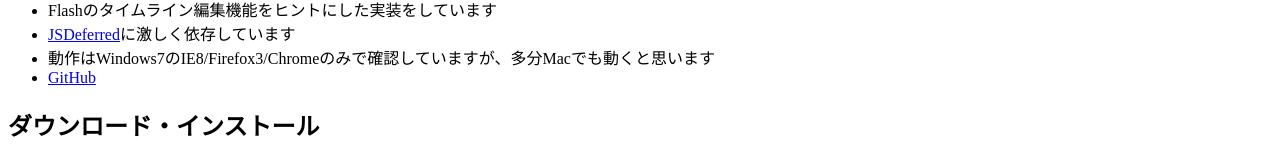
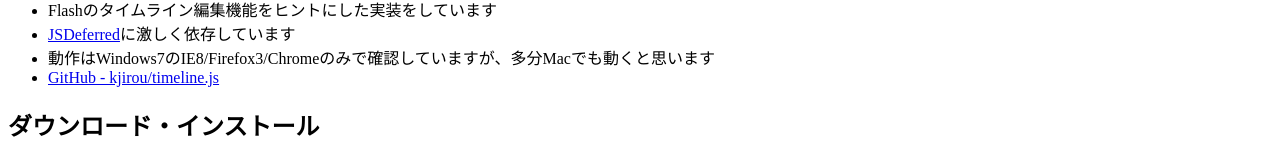
Before and after one commit to kjirou/timeline.js, a plain HTML site: page intro/index.html in a window 1280 px wide. Shown: the part 195-354 px from the top of the page. Drawn offline with Linux system fonts and the light colour scheme.

Commit message:
Fix texts

```diff
--- a/intro/index.html
+++ b/intro/index.html
@@ -48,7 +48,7 @@ div.code {
     <li>Flashのタイムライン編集機能をヒントにした実装をしています</li>
     <li><a href="http://cho45.stfuawsc.com/jsdeferred/" target="_blank">JSDeferred</a>に激しく依存しています</li>
     <li>動作はWindows7のIE8/Firefox3/Chromeのみで確認していますが、多分Macでも動くと思います</li>
-    <li><a href="https://github.com/kjirou/timeline.js" target="_blank">GitHub</a></li>
+    <li><a href="https://github.com/kjirou/timeline.js" target="_blank">GitHub - kjirou/timeline.js</a></li>
 </ul>
 </div>
 
```
